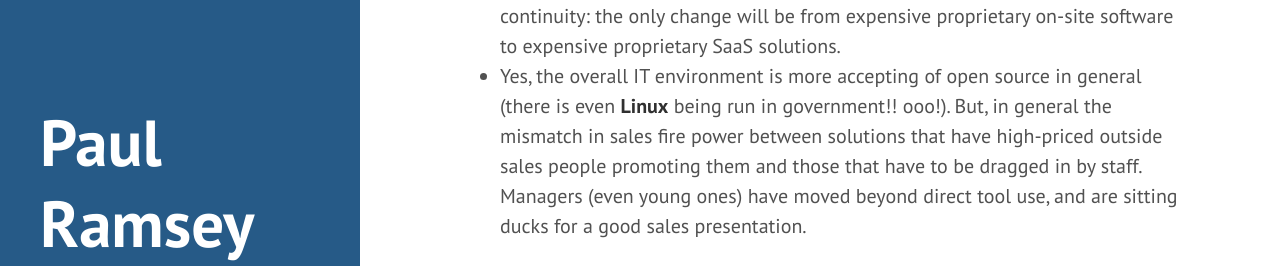
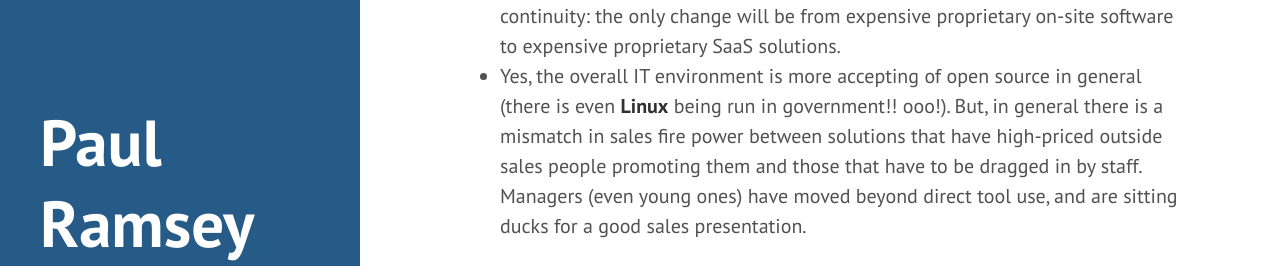
Before and after one commit to pramsey/pramsey.github.io, a Jekyll site: the page built from _posts/2016-05-16-changing-guard.md, in a window 1280 px wide and 900 px high, scrolled down 1343 px. Shown: the part 167-433 px from the top of the window. Built offline with Jekyll 4.4.1, drawn with Linux system fonts in a browser that asks for light colours; comment, search, counter and statistics services are not loaded.

Commit message:
Update 2016-05-16-changing-guard.md

```diff
--- a/_posts/2016-05-16-changing-guard.md
+++ b/_posts/2016-05-16-changing-guard.md
@@ -39,7 +39,7 @@ That's one good data point, hooray!
 But in all honesty, I don't feel like there is necessarily an open source wave cresting, certainly not in the big organization I'm nearest to, the BC government.
 
 * Yes, there are some young (and not so young) advocates, who have increased their decision making power over time. But, there is a larger population of similarly aged folks who, from an innovation and risk-taking point of view, might as well be from the last generation. Their ascendance will assure continuity: the only change will be from expensive proprietary on-site software to expensive proprietary SaaS solutions.
-* Yes, the overall IT environment is more accepting of open source in general (there is even **Linux** being run in government!! ooo!). But, in general the mismatch in sales fire power between solutions that have high-priced outside sales people promoting them and those that have to be dragged in by staff. Managers (even young ones) have moved beyond direct tool use, and are sitting ducks for a good sales presentation.
+* Yes, the overall IT environment is more accepting of open source in general (there is even **Linux** being run in government!! ooo!). But, in general there is a mismatch in sales fire power between solutions that have high-priced outside sales people promoting them and those that have to be dragged in by staff. Managers (even young ones) have moved beyond direct tool use, and are sitting ducks for a good sales presentation.
 
 So it still falls to in-house innovation centers like [GDS](https://gds.blog.gov.uk/) or the [US Digital Service](https://www.whitehouse.gov/digital/united-states-digital-service) to try and demonstrate, mandate, and teach a new way of doing things to the old guard structures of IT.
 
```
